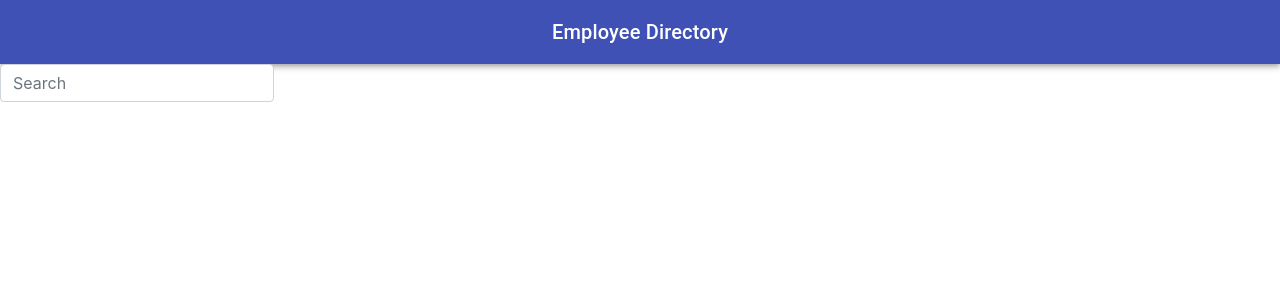
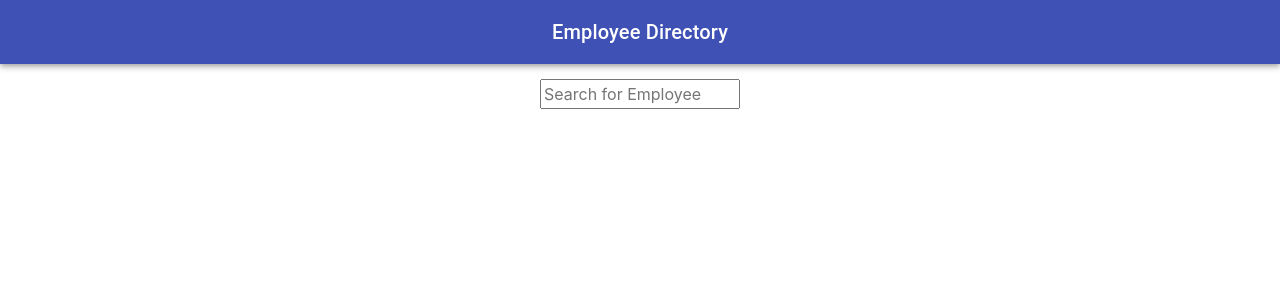
Before and after one commit to AnjaliKevadiya/employee-directory, a React (Create React App) app: page / in a window 1280 px wide. Shown: the top 300 px of the page. Built offline with nearby package versions, Linux system fonts and the light colour scheme.

Commit message:
implemented search form component

```diff
--- a/package.json
+++ b/package.json
@@ -11,6 +11,7 @@
     "bootstrap": "^4.5.3",
     "react": "^17.0.1",
     "react-dom": "^17.0.1",
+    "react-router-dom": "^5.2.0",
     "react-scripts": "4.0.1",
     "web-vitals": "^0.2.4"
   },
--- a/src/App.js
+++ b/src/App.js
@@ -3,7 +3,7 @@ import { BrowserRouter as Router, Route, Switch } from "react-router-dom";
 
 import "./App.css";
 import Header from "./components/Navbar";
-import Search from "./components/Search";
+import SearchForm from "./components/SearchForm";
 import Wrapper from "./components/Wrapper";
 
 function App() {
@@ -11,7 +11,7 @@ function App() {
     <Router basename="/employee-directory">
       <div className="App">
         <Header />
-        <Search />
+        <SearchForm />
         {/* <Wrapper /> */}
       </div>
     </Router>
--- a/src/components/Search/index.js
+++ /dev/null
@@ -1,19 +0,0 @@
-import React from "react";
-import "./style.css";
-
-function Search() {
-  return (
-    <form className="search d-flex">
-      <div className="form-group">
-        <input
-          className="form-control me-2"
-          type="search"
-          placeholder="Search"
-          aria-label="Search"
-        />
-      </div>
-    </form>
-  );
-}
-
-export default Search;
--- /dev/null
+++ b/src/components/SearchForm/index.js
@@ -0,0 +1,25 @@
+import React from "react";
+
+function SearchForm(props) {
+  let styles = {
+    margin: "15px",
+    width: "200px",
+    height: "30px",
+  };
+  return (
+    <div>
+      <form className="form">
+        <input
+          style={styles}
+          value={props.search}
+          name="search"
+          onChange={props.handleInputChange}
+          type="text"
+          placeholder="Search for Employee"
+        />
+      </form>
+    </div>
+  );
+}
+
+export default SearchForm;
```
Also changed, not shown: src/components/Search/style.css (deleted), 1 other file (tests, documents, lock files or other folders).
